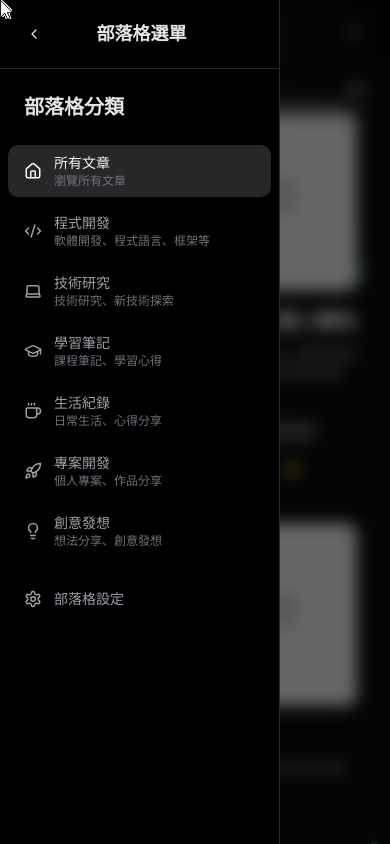
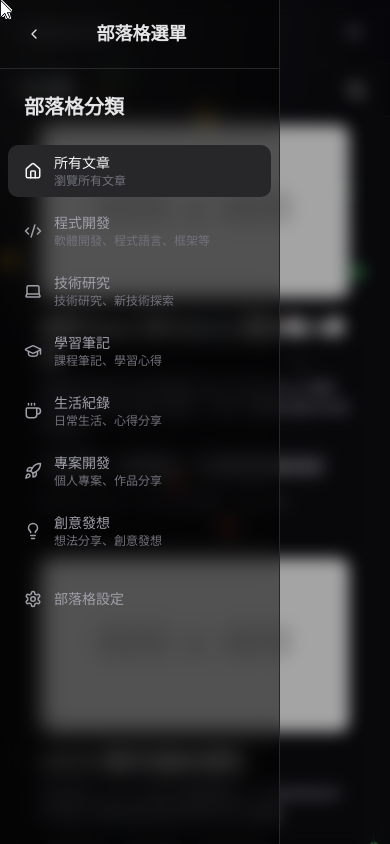
Before and after one commit to KoukeNeko/doeshing-site-next-js-js-version, a Next.js app: page /blog in a window 390 px wide. Both pictures are taken after a click on the button 34 px from the left and 98 px from the top of the page. Shown: the top 844 px of the page. Built offline with nearby package versions, Linux system fonts and the light colour scheme.

Commit message:
Refactor BlogLayout and MobileNav components: enhance layout with improved spacing and responsiveness; update background styling for better visual consistency; adjust BlogListPage structure for cleaner presentation of posts.

```diff
--- a/app/blog/layout.js
+++ b/app/blog/layout.js
@@ -7,20 +7,22 @@ import MobileSearch from "@/components/blog/mobile/MobileSearch";
 
 export default function BlogLayout({ children }) {
   return (
-    <div className="container max-w-7xl mx-auto relative">
+    <div className="container max-w-7xl mx-auto relative min-h-[calc(100vh-theme(spacing.16))] flex flex-col">
       <MobileNav />
       <MobileSearch />
-      <div className="flex gap-6 py-4 md:py-8 px-4 md:px-6 mt-0 md:mt-0">
+      <div className="flex justify-center gap-6 py-4 md:py-8 px-4 md:px-6 mt-0 md:mt-0 flex-1">
         {/* Left Sidebar */}
-        <div className="w-[275px] xl:w-[300px] hidden md:block shrink-0">
+        <div className="w-[220px] xl:w-[240px] hidden md:block shrink-0">
           <div className="sticky top-20">
             <Sidebar />
           </div>
         </div>
 
         {/* Main Content */}
-        <main className="flex-1 min-w-0 md:max-w-[600px] xl:max-w-[600px] border-x border-zinc-800">
-          {children}
+        <main className="flex-1 min-w-0 w-full md:max-w-[600px] xl:max-w-[600px] border-x border-zinc-800">
+          <div className="px-6 py-8">
+            {children}
+          </div>
         </main>
 
         {/* Right Sidebar */}
--- a/app/blog/page.js
+++ b/app/blog/page.js
@@ -75,7 +75,7 @@ export default function BlogListPage() {
   const allTags = [...new Set(blogPosts.flatMap((post) => post.tags))].sort();
 
   return (
-    <div className="px-4 py-8">
+    <div>
       {/* Search bar */}
       {/* <div className="sticky top-16 py-4 z-10">
         <div className="relative">
@@ -103,7 +103,7 @@ export default function BlogListPage() {
           <p className="text-xl text-zinc-400">沒有找到符合條件的文章</p>
         </div>
       ) : (
-        <div className="space-y-6 mt-2 md:mt-6">
+        <div className="space-y-6 mt-6 md:mt-8">
           {filteredPosts.map((post) => (
             <Link
               href={`/blog/${post.title.toLowerCase().replace(/\\s+/g, "-")}`}
--- a/components/blog/mobile/MobileNav.jsx
+++ b/components/blog/mobile/MobileNav.jsx
@@ -36,14 +36,14 @@ export default function MobileNav() {
       {/* 遮罩層 */}
       {isOpen && (
         <div
-          className="fixed inset-0 bg-black/50 backdrop-blur-sm z-50 md:hidden"
+          className="fixed inset-0 bg-zinc-950/20 backdrop-blur-sm z-50 md:hidden"
           onClick={() => setIsOpen(false)}
         />
       )}
 
       {/* 側邊選單 */}
       <div
-        className={`fixed top-0 left-0 w-[280px] h-full bg-black border-r border-zinc-800 transform transition-transform duration-300 ease-in-out z-50 md:hidden ${
+        className={`fixed top-0 left-0 w-[280px] h-full bg-black/50 backdrop-blur-sm  border-r border-zinc-800 transform transition-transform duration-300 ease-in-out z-50 md:hidden ${
           isOpen ? 'translate-x-0' : '-translate-x-full'
         }`}
       >
```
